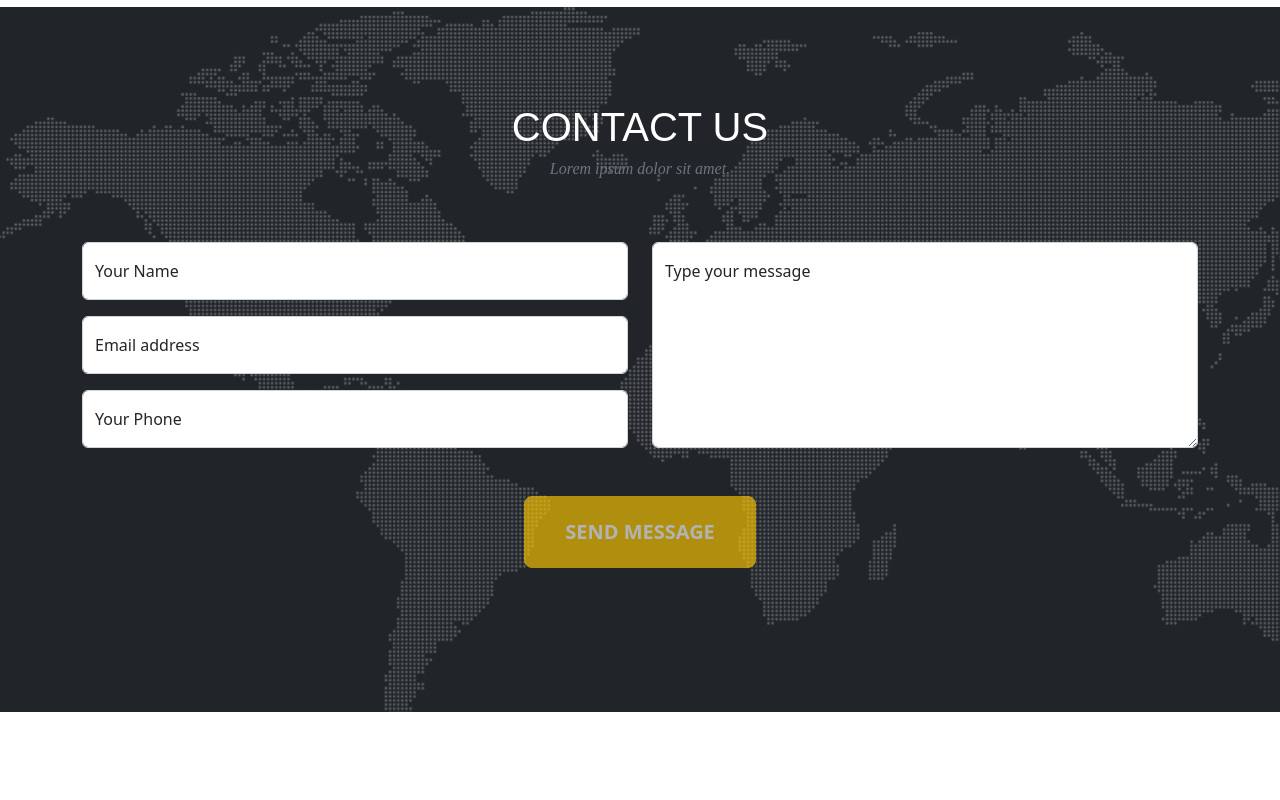
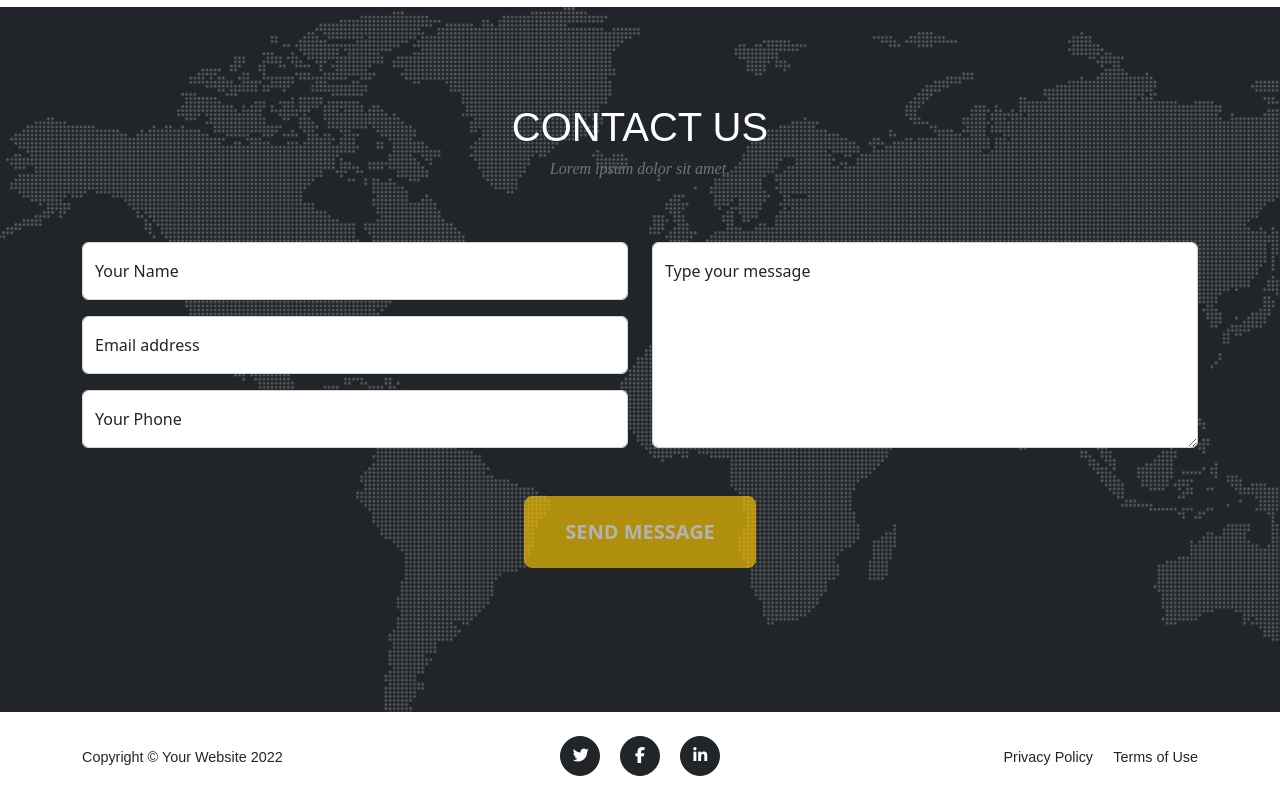
Before and after one commit to AndrewLyko/agency_layout, a website: page index.html in a window 1280 px wide. Shown: the part 5034-5834 px from the top of the page. Before the commit the page ends 5746 px from the top, so only its background shows below. Drawn offline with nearby package versions, Linux system fonts and the light colour scheme; files that its build step writes are made by us from their sources.

Commit message:
footer section

```diff
--- a/assets/scss/custom_cls.scss
+++ b/assets/scss/custom_cls.scss
@@ -71,3 +71,9 @@ p {
 .img-brand{
   height: 2.75rem;
 }
+
+.t-secondary{
+  font-family: "Montserrat bold", sans-serif;
+  font-size: rem(14.4px);
+
+}
--- a/index.html
+++ b/index.html
@@ -390,6 +390,29 @@
 
 </main>
 
+<footer class="my-4 container">
+    <div class="row align-items-center">
+        <div class="col-lg-4 text-lg-start">
+            <span class="t-secondary">Copyright © Your Website 2022</span>
+        </div>
+        <div class="col-lg-4 text-lg-center">
+            <a href="" class="btn btn-dark btn-social mx-2 rounded-circle">
+                <i class="fab fa-twitter"></i>
+            </a>
+            <a href="" class="btn btn-dark btn-social mx-2 rounded-circle">
+                <i class="fab fa-facebook-f"></i>
+            </a>
+            <a href="" class="btn btn-dark btn-social mx-2 rounded-circle">
+                <i class="fab fa-linkedin-in"></i>
+            </a>
+        </div>
+        <div class="col-lg-4 text-lg-end">
+            <a href="" class="t-secondary text-decoration-none text-dark me-3">Privacy Policy</a>
+            <a href="" class="t-secondary text-decoration-none text-dark">Terms of Use</a>
+        </div>
+    </div>
+</footer>
+
 <!--******MODAL******-->
 
 <div class="modal fade" id="portfolio" tabindex="-1" aria-labelledby="exampleModalLabel" aria-hidden="true">
```
